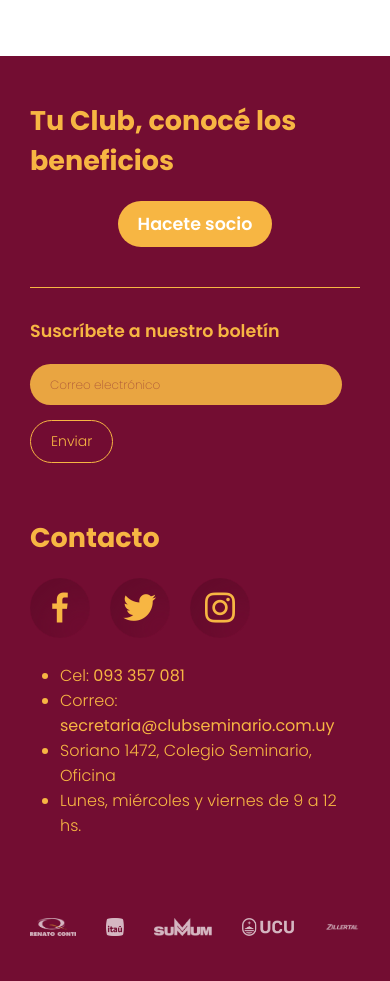
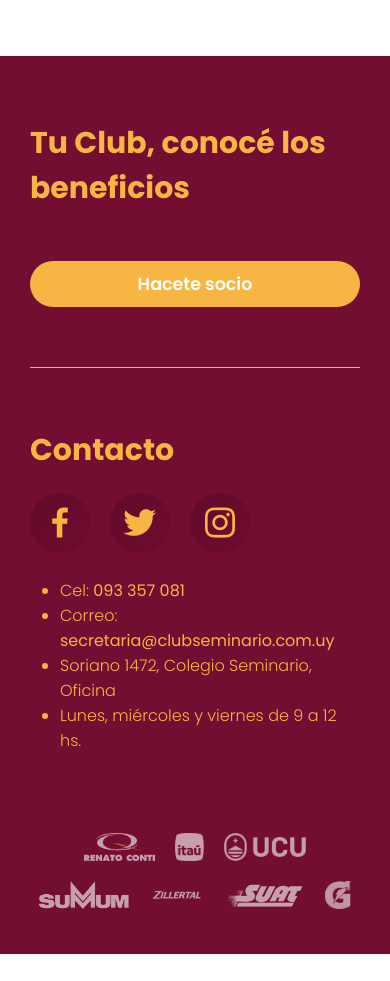
Before and after one commit to benbia/cs-prueba, a website: page index.html in a window 390 px wide. Shown: the part 4580-5561 px from the top of the page. After the commit the page ends 5534 px from the top, so only its background shows below. Drawn offline with nearby package versions, Linux system fonts and the light colour scheme.

Commit message:
inicio completa

```diff
--- a/index.html
+++ b/index.html
@@ -158,19 +158,11 @@
                 </ul>
 
             </div>
+            <div class="divider"></div>
             <div class="datos-extra">
                 <h3>Tu Club, conocé los beneficios</h3>
                 <div class="boton-socios">
                     <a href="#" class="socio-footer">Hacete socio</a>
-                </div>
-
-                <div class="newsletter">
-                    <h4>Suscríbete a nuestro boletín</h4>
-                    <form id="newsletter-form">
-                        <input type="email" id="email" placeholder="Correo electrónico" class="email-form" required>
-                        <input type="submit" value="Enviar">
-                    </form>
-                    <p id="message"></p>
                 </div>
             </div>
         </div>
@@ -178,9 +170,12 @@
             <div class="logo-sponsors">
                 <img src="./img/logo-rc.png" alt="#">
                 <img src="./img/logo-itau.png" alt="#">
+                <img src="./img/logo-ucu.png" alt="#">
                 <img src="./img/logo-summum.png" alt="#">
-                <img src="./img/logo-ucu.png" alt="#">
                 <img src="./img/logo-zillertal.png" alt="#">
+                <img src="./img/logo-suat.png" alt="#">
+                <img src="./img/logo-gatorade.png" alt="#">
+
             </div>
         </div>
     </footer>
--- a/scss/components/_basic.scss
+++ b/scss/components/_basic.scss
@@ -133,7 +133,7 @@ footer {
     h3 {
         color: $amarillo;
         font-weight: 700;
-        font-size: 2.7rem;
+        font-size: 3rem;
     }
 
     .contacto {
@@ -191,9 +191,23 @@ footer {
 
 .info-footer {
     display: flex;
-    justify-content: space-between;
+    flex-direction: row;
+    justify-content: center;
+    gap: 10rem;
     padding-bottom: 2rem;
-    gap: 4rem;
+    padding-top: 2rem;
+    width: 100%;
+}
+
+.divider {
+
+  background-color: $amarillo;
+  width: 1px;
+
+}
+
+.contacto{
+    align-self: flex-start !important;
 }
 
 .boton-socios {
@@ -207,6 +221,7 @@ footer {
     background-color: $amarillo;
     padding: 1rem 2rem;
     border-radius: 50px;
+    margin-top: 1rem;
 
     font-family: "Poppins", sans-serif;
     font-size: 1.75rem;
@@ -219,6 +234,12 @@ footer {
 .socio-footer:hover {
     background-color: rgba($color: $amarillo, $alpha: 0.9);
     color: rgba($color: white, $alpha: 0.9);
+}
+
+.datos-extra {
+    display: flex;
+    flex-direction: column;
+    justify-content: center;
 }
 
 .newsletter {
@@ -309,12 +330,13 @@ footer {
         justify-content: center;
         align-items: center;
         width: 100%;
+        flex-wrap: wrap;
 
-        gap: 30px;
+        gap: 55px;
 
         img {
             max-height: 50px;
-            opacity: 0.7;
+            opacity: 0.6;
         }
     }
 }
@@ -326,14 +348,33 @@ footer {
 }
 // celulares
 
-@media screen and (max-width: 770px) {
+@media screen and (max-width: 1100px) {
 
     footer {
         padding: 2.5rem 3rem;
         .info-footer {
             display: flex;
             flex-direction: column-reverse;
-            gap: 2rem;
+            gap: 4rem;
+        }
+
+        .datos-extra {
+            border-bottom: 0.5px solid $amarillo;
+            padding-bottom: 6rem;
+
+            .boton-socios {
+                width: 100% !important;
+                margin-top: 2rem;
+
+                .socio-footer {
+                    width: 100%;
+                    text-align: center;
+                }
+            }
+        }
+
+        .divider {
+            display: none;
         }
 
 
@@ -341,10 +382,11 @@ footer {
 
     .sponsors {
         .logo-sponsors {
+            gap: 20px;
             img {
-                max-height: 18px;
+                max-height: 28px;
             }
-            max-width: 100vw;
+
         }
     }
 
```
Also changed, not shown: css/style.css, img/logo-gatorade.png (added), img/logo-suat.png (added), 1 other file.
